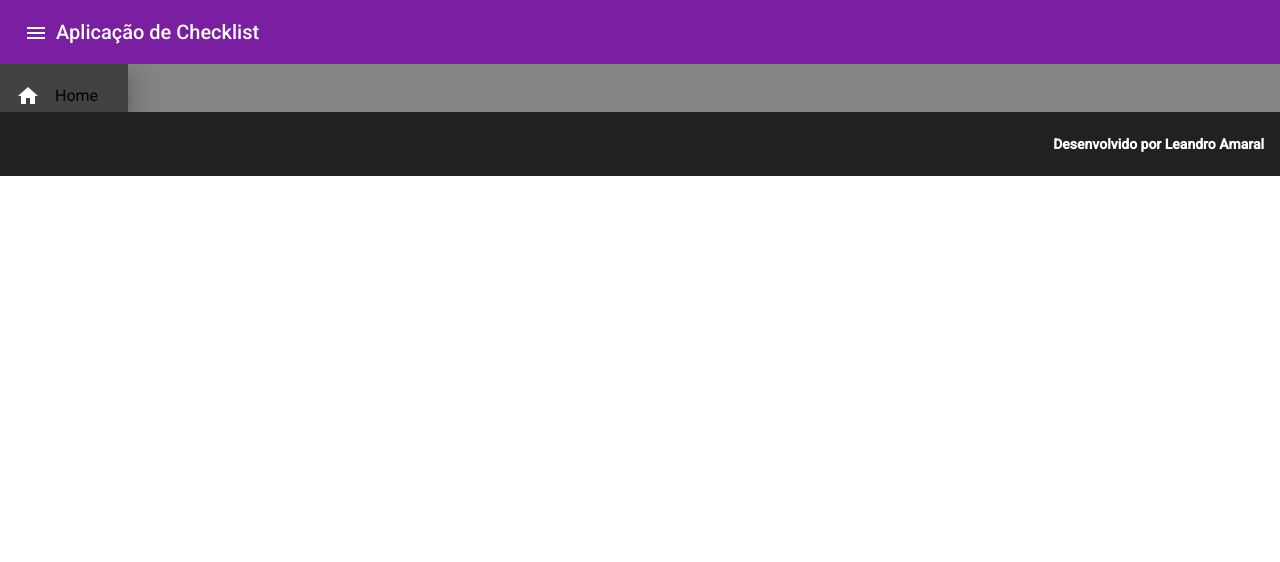
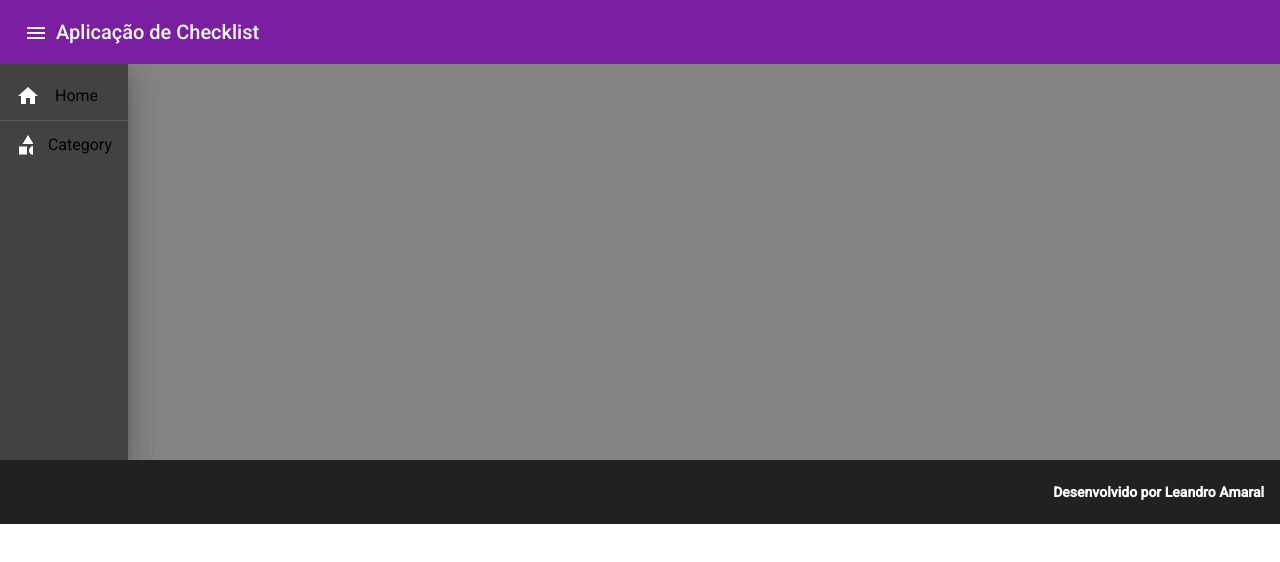
Before and after one commit to Git-LeAmaral/checklist-app, an Angular app: page / in a window 1280 px wide. Both pictures are taken after a click on the button "menu". Shown: the top 562 px of the page. Built offline with nearby package versions, Linux system fonts and the light colour scheme.

Commit message:
Começando Rotas

```diff
--- a/src/app/app-routing.module.ts
+++ b/src/app/app-routing.module.ts
@@ -1,7 +1,14 @@
 import { NgModule } from '@angular/core';
 import { RouterModule, Routes } from '@angular/router';
+import { HomeComponent } from './home/home.component';
+import { PageNotFoundComponent } from './page-not-found/page-not-found.component';
+import { CategoryComponent } from './category/category.component';
 
-const routes: Routes = [];
+const routes: Routes = [
+  {path: '', component: HomeComponent},
+  {path: 'categoria', component: CategoryComponent},
+  {path: '**', component: PageNotFoundComponent}
+];
 
 @NgModule({
   imports: [RouterModule.forRoot(routes)],
--- a/src/app/app.component.css
+++ b/src/app/app.component.css
@@ -1,11 +1,15 @@
 .main-container {
   display: flex;
   flex-direction: column;
-  position: relative;
+  position: absolute;
   top: 0;
   bottom: 0;
   right: 0;
   left: 0;
+}
+
+.sidenav-container {
+  flex: 1;
 }
 
 a {
--- a/src/app/app.component.html
+++ b/src/app/app.component.html
@@ -2,24 +2,29 @@
   <app-header [sidenav]="sidenav"></app-header>
 
   <mat-sidenav-container>
-
     <mat-sidenav #sidenav class="w-10p">
-      <mat-list >
+      <mat-list>
         <mat-list-item (click)="sidenav.toggle()">
           <mat-icon>home</mat-icon>
           <span class="ml-15p">
-            <a href="/">Home</a>
+            <a [routerLink]="['/']">Home</a>
+          </span>
+        </mat-list-item>
+
+        <mat-divider></mat-divider>
+
+        <mat-list-item (click)="sidenav.toggle()">
+          <mat-icon>category</mat-icon>
+          <span class="ml-15p">
+            <a [routerLink]="['/categoria']">Category</a>
           </span>
         </mat-list-item>
       </mat-list>
     </mat-sidenav>
 
     <mat-sidenav-content>
-      <h1>Teste</h1>
-
       <router-outlet></router-outlet>
     </mat-sidenav-content>
-
   </mat-sidenav-container>
 
   <app-footer></app-footer>
--- a/src/app/app.module.ts
+++ b/src/app/app.module.ts
@@ -9,13 +9,17 @@ import { CategoryComponent } from './category/category.component';
 import { HeaderComponent } from './header/header.component';
 import { MaterialModule } from './material.module';
 import { FooterComponent } from './footer/footer.component';
+import { HomeComponent } from './home/home.component';
+import { PageNotFoundComponent } from './page-not-found/page-not-found.component';
 
 @NgModule({
   declarations: [
     AppComponent,
     CategoryComponent,
     HeaderComponent,
-    FooterComponent
+    FooterComponent,
+    HomeComponent,
+    PageNotFoundComponent
   ],
   imports: [
     BrowserModule,
--- /dev/null
+++ b/src/app/home/home.component.html
@@ -0,0 +1,9 @@
+<h3>Sem conteudo</h3>
+<h3>Sem conteudo</h3>
+<h3>Sem conteudo</h3>
+<h3>Sem conteudo</h3>
+<h3>Sem conteudo</h3>
+<h3>Sem conteudo</h3>
+<h3>Sem conteudo</h3>
+<h3>Sem conteudo</h3>
+<h3>Sem conteudo</h3>
--- /dev/null
+++ b/src/app/home/home.component.ts
@@ -0,0 +1,15 @@
+import { Component, OnInit } from '@angular/core';
+
+@Component({
+  selector: 'app-home',
+  templateUrl: './home.component.html',
+  styleUrls: ['./home.component.css']
+})
+export class HomeComponent implements OnInit {
+
+  constructor() { }
+
+  ngOnInit(): void {
+  }
+
+}
--- /dev/null
+++ b/src/app/page-not-found/page-not-found.component.html
@@ -0,0 +1,3 @@
+<div>
+  <h1>OOPS! Página não encontrada!</h1>
+</div>
--- /dev/null
+++ b/src/app/page-not-found/page-not-found.component.ts
@@ -0,0 +1,15 @@
+import { Component, OnInit } from '@angular/core';
+
+@Component({
+  selector: 'app-page-not-found',
+  templateUrl: './page-not-found.component.html',
+  styleUrls: ['./page-not-found.component.css']
+})
+export class PageNotFoundComponent implements OnInit {
+
+  constructor() { }
+
+  ngOnInit(): void {
+  }
+
+}
```
Also changed, not shown: src/app/home/home.component.css (added), src/app/page-not-found/page-not-found.component.css (added), 2 other files (tests, documents, lock files or other folders).
